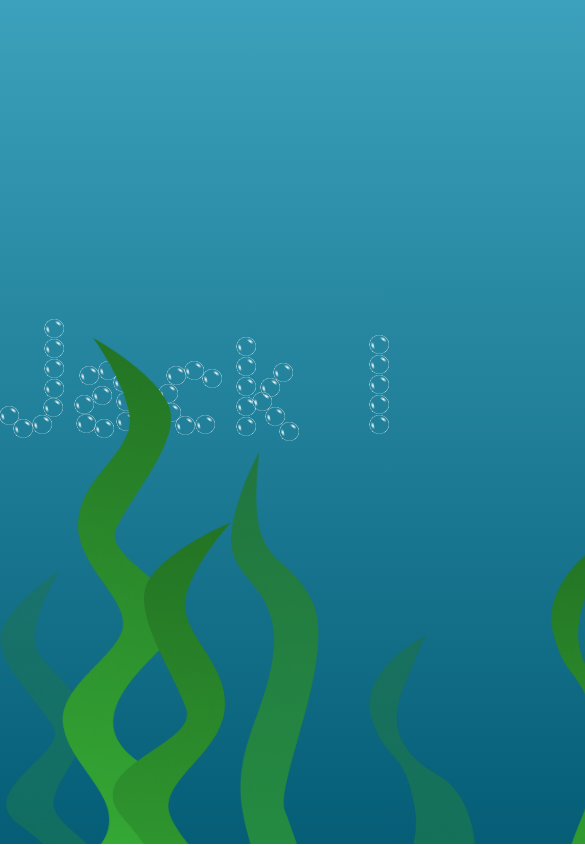
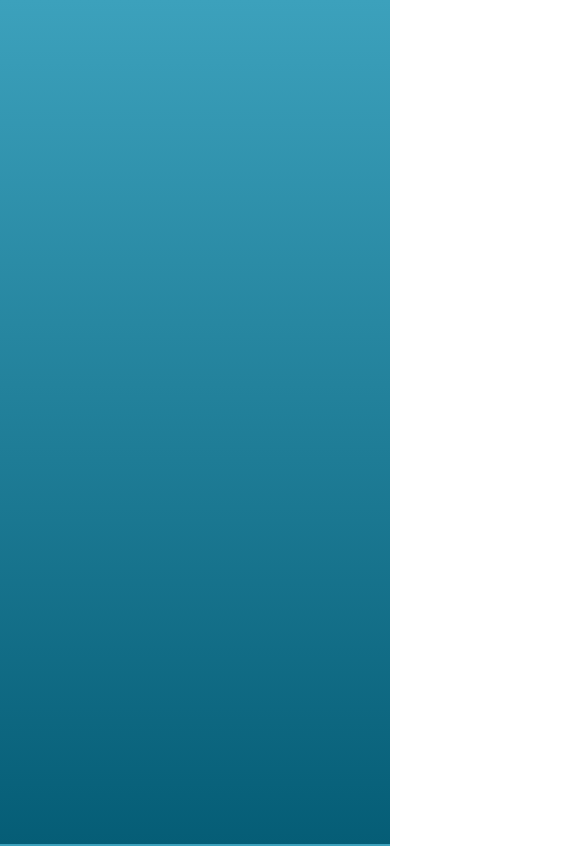
Before and after one commit to jackrifkin/jackrifkin.github.io, a React (Create React App) app: page / in a window 390 px wide. Shown: the top 846 px of the page, 585 px wide, since content can reach past the window. Built offline with nearby package versions, Linux system fonts and the light colour scheme.

Commit message:
made header responsive

```diff
--- a/src/App.tsx
+++ b/src/App.tsx
@@ -1,15 +1,17 @@
 import React from "react";
 import "./App.css";
 import BubbleHeader from "./components/BubbleHeader/BubbleHeader";
+import TitleBubble from "./components/BubbleContent/TitleBubble";
 
 function App() {
   return (
     <>
       <BubbleHeader />
-      <div className="seaweed">
+      {/* <TitleBubble title="Full Stack Software Engineer" /> */}
+      {/* <div className="seaweed">
         <img src="./seaweed_left.png" alt="seaweed_left" />
         <img src="./seaweed_right.png" alt="seaweed_right" />
-      </div>
+      </div> */}
     </>
   );
 }
--- /dev/null
+++ b/src/components/BubbleContent/TitleBubble.tsx
@@ -0,0 +1,15 @@
+import React from "react";
+
+interface TitleBubbleProps {
+  title: string;
+}
+
+const TitleBubble = ({ title }: TitleBubbleProps) => {
+  return (
+    <>
+      <h1>{title}</h1>
+    </>
+  );
+};
+
+export default TitleBubble;
--- a/src/components/BubbleHeader/BubbleHeader.css
+++ b/src/components/BubbleHeader/BubbleHeader.css
@@ -1,5 +1,5 @@
 .header_container {
-  position: relative;
+  position: absolute;
   display: flex;
   justify-content: center;
   align-items: center;
@@ -14,5 +14,4 @@
 
 .bubble {
   transform: translateY(200px);
-  transition: transform 2s ease-out;
 }
--- a/src/components/BubbleHeader/BubbleHeader.tsx
+++ b/src/components/BubbleHeader/BubbleHeader.tsx
@@ -1,110 +1,106 @@
-import React, { useEffect, useRef } from "react";
+import React, { useEffect, useRef, useState } from "react";
 import "./BubbleHeader.css";
+import NameSVG from "./NameSVG";
+
+const SM_SCREEN_WIDTH = 576;
+const MD_SCREEN_WIDTH = 768;
+const SM_BUBBLE_SIZE = 12;
+const REG_BUBBLE_SIZE = 20;
 
 const BubbleHeader = () => {
   const svgRef = useRef<SVGSVGElement>(null);
   const bubblesRef = useRef<HTMLDivElement>(null);
+  const [screenWidth, setScreenWidth] = useState(window.innerWidth);
+  const [finishedIntroAnimation, setFinishedIntroAnimation] =
+    useState<boolean>(false);
 
   useEffect(() => {
     if (svgRef.current && bubblesRef) {
       const paths = svgRef.current.querySelectorAll("path");
-      const interval = 20;
+      const bubbleSize =
+        screenWidth < SM_SCREEN_WIDTH ? SM_BUBBLE_SIZE : REG_BUBBLE_SIZE;
 
+      const listeners: (() => void)[] = [];
       paths.forEach((pathElement) => {
         const pathLength = pathElement.getTotalLength();
-        for (let i = 0; i < pathLength; i += interval) {
+        for (let i = 0; i < pathLength; i += bubbleSize) {
           const point = pathElement.getPointAtLength(i);
 
           const bubble = document.createElement("img");
-          bubble.src = "./bubble0.svg";
+          bubble.src =
+            screenWidth < SM_SCREEN_WIDTH
+              ? "./bubble_tiny.svg"
+              : "./bubble0.svg";
           bubble.className = "bubble";
           bubble.style.position = "absolute";
-          bubble.style.left = `${point.x - 10}px`;
-          bubble.style.top = `${point.y - 10}px`;
+          bubble.style.left = `${point.x - bubbleSize / 2}px`;
+          bubble.style.top = `${point.y - bubbleSize / 2}px`;
 
           const displacement = Math.floor(Math.random() * 51);
+          const timing = Math.floor(Math.random() * 11) / 10;
           bubble.style.transform = `translateY(${70 + displacement}vh)`;
+          bubble.style.transition = `transform ${1.3 + timing}s ease-out`;
 
           if (bubblesRef.current) {
             bubblesRef.current.appendChild(bubble);
-            setTimeout(() => {
-              bubble.style.transform = "translateY(0)";
-            }, 100);
+
+            listeners.push(() => {
+              const listener = () => {
+                bubble.style.transform = "translateY(0)";
+              };
+              window.addEventListener("load", listener);
+              return () => window.removeEventListener("load", listener);
+            });
+
+            listeners.push(() => {
+              const listener = () => {
+                bubble.style.animation = `bob ${
+                  bubbleSize === REG_BUBBLE_SIZE ? 1.5 : 1.7
+                }s infinite alternate ease-in-out`;
+                setFinishedIntroAnimation(true);
+              };
+              bubble.addEventListener("transitionend", listener);
+              return () =>
+                bubble.removeEventListener("transitionend", listener);
+            });
           }
         }
       });
+
       svgRef.current.innerHTML = "";
+
+      return () => {
+        listeners.forEach((removeListener) => removeListener());
+      };
     }
-  }, [svgRef, bubblesRef]);
+  }, [svgRef, bubblesRef, screenWidth, finishedIntroAnimation]);
+
+  useEffect(() => {
+    const handleResize = () => {
+      setScreenWidth(window.innerWidth);
+    };
+
+    window.addEventListener("resize", handleResize);
+    return () => window.removeEventListener("resize", handleResize);
+  }, [screenWidth]);
 
   return (
-    <div className="header_container">
-      <div className="bubbles_container" ref={bubblesRef}></div>
-      {/* ----- Custom SVG for name ----- */}
-      <svg
-        ref={svgRef}
-        width="776"
-        height="127"
-        viewBox="0 0 776 127"
-        fill="none"
-        xmlns="http://www.w3.org/2000/svg"
-      >
-        <path
-          d="M54.4999 6.5V75.5C54.4999 81 50 108.625 27.5 107.5C5.00001 106.375 6.33333 77.3333 6 77M86.4997 55.5C91.4997 52.3333 109.606 42.5084 120 55.5C124.553 61.1914 125.552 69.4559 126 77.5C125.766 82.4459 126 100.099 126 104M114.5 83.5L103 74C94.5 74 81.5 82.7 81.5 89.5C81.5 98 88.2041 106.588 95.5 107.5C102.34 108.355 113.5 107.5 114.5 97"
-          stroke="none"
-          stroke-width="12"
-          stroke-linecap="round"
+    <>
+      <div className="header_container">
+        <div className="bubbles_container" ref={bubblesRef}></div>
+        {/* ----- Custom SVG for name ----- */}
+        <NameSVG
+          size={
+            screenWidth < SM_SCREEN_WIDTH
+              ? "sm"
+              : screenWidth < MD_SCREEN_WIDTH
+              ? "md"
+              : "lg"
+          }
+          svgRef={svgRef}
         />
-        <path
-          d="M212.053 57.286C189.014 37.8321 163.106 52.6289 168.023 81.9161C173.156 112.488 200.276 107.935 218.51 95.7476"
-          stroke="none"
-          stroke-width="14"
-          stroke-linecap="round"
-        />
-        <path
-          d="M245.5 24.5V104.5M296.5 36L259 77.5L295 116"
-          stroke="none"
-          stroke-width="14"
-          stroke-linecap="round"
-        />
-        <path
-          d="M591 24V104M642 35.5L604.5 77L640.5 115.5"
-          stroke="none"
-          stroke-width="14"
-          stroke-linecap="round"
-        />
-        <path
-          d="M379 103V27.5V19.5M390 66.5H416C441.5 59.5 440 32 416 25.5H390M423 80.5L438.5 113"
-          stroke="none"
-          stroke-width="14"
-          stroke-linecap="round"
-        />
-        <path
-          d="M479.5 62V115.5M479 14.5L479.5 35.5"
-          stroke="none"
-          stroke-width="14"
-          stroke-linecap="round"
-        />
-        <path
-          d="M669.5 61V116M669 15L669.5 36"
-          stroke="none"
-          stroke-width="14"
-          stroke-linecap="round"
-        />
-        <path
-          d="M716 47.3542V110.354M768.5 119.354C768.5 105.854 768.855 66.3539 765.5 59.8539C757.5 44.3539 734.5 47.8539 730.5 59.8539"
-          stroke="none"
-          stroke-width="14"
-          stroke-linecap="round"
-        />
-        <path
-          d="M531.5 106.061V41.061C532.167 36.2276 527.5 -7.5 573 13M541 55.061L559.5 55.061M522 55.061L505.5 55.061"
-          stroke="none"
-          stroke-width="14"
-          stroke-linecap="round"
-        />
-      </svg>
-    </div>
+      </div>
+    </>
   );
 };
 
--- /dev/null
+++ b/src/components/BubbleHeader/NameSVG.tsx
@@ -0,0 +1,204 @@
+import React from "react";
+
+interface NameSVGProps {
+  size?: "sm" | "md" | "lg";
+  svgRef: React.RefObject<SVGSVGElement>;
+}
+
+const NameSVG = ({ size = "lg", svgRef }: NameSVGProps) => {
+  return size === "lg" ? (
+    <svg
+      ref={svgRef}
+      width="776"
+      height="127"
+      viewBox="0 0 776 127"
+      fill="none"
+      xmlns="http://www.w3.org/2000/svg"
+    >
+      <path
+        d="M54.4999 6.5V75.5C54.4999 81 50 108.625 27.5 107.5C5.00001 106.375 6.33333 77.3333 6 77M86.4997 55.5C91.4997 52.3333 109.606 42.5084 120 55.5C124.553 61.1914 125.552 69.4559 126 77.5C125.766 82.4459 126 100.099 126 104M114.5 83.5L103 74C94.5 74 81.5 82.7 81.5 89.5C81.5 98 88.2041 106.588 95.5 107.5C102.34 108.355 113.5 107.5 114.5 97"
+        stroke="none"
+        strokeWidth="12"
+        strokeLinecap="round"
+      />
+      <path
+        d="M212.053 57.286C189.014 37.8321 163.106 52.6289 168.023 81.9161C173.156 112.488 200.276 107.935 218.51 95.7476"
+        stroke="none"
+        strokeWidth="14"
+        strokeLinecap="round"
+      />
+      <path
+        d="M245.5 24.5V104.5M296.5 36L259 77.5L295 116"
+        stroke="none"
+        strokeWidth="14"
+        strokeLinecap="round"
+      />
+      <path
+        d="M591 24V104M642 35.5L604.5 77L640.5 115.5"
+        stroke="none"
+        strokeWidth="14"
+        strokeLinecap="round"
+      />
+      <path
+        d="M379 103V27.5V19.5M390 66.5H416C441.5 59.5 440 32 416 25.5H390M423 80.5L438.5 113"
+        stroke="none"
+        strokeWidth="14"
+        strokeLinecap="round"
+      />
+      <path
+        d="M479.5 62V115.5M479 14.5L479.5 35.5"
+        stroke="none"
+        strokeWidth="14"
+        strokeLinecap="round"
+      />
+      <path
+        d="M669.5 61V116M669 15L669.5 36"
+        stroke="none"
+        strokeWidth="14"
+        strokeLinecap="round"
+      />
+      <path
+        d="M716 47.3542V110.354M768.5 119.354C768.5 105.854 768.855 66.3539 765.5 59.8539C757.5 44.3539 734.5 47.8539 730.5 59.8539"
+        stroke="none"
+        strokeWidth="14"
+        strokeLinecap="round"
+      />
+      <path
+        d="M531.5 106.061V41.061C532.167 36.2276 527.5 -7.5 573 13M541 55.061L559.5 55.061M522 55.061L505.5 55.061"
+        stroke="none"
+        strokeWidth="14"
+        strokeLinecap="round"
+      />
+    </svg>
+  ) : size === "md" ? (
+    <svg
+      ref={svgRef}
+      width="404"
+      height="266"
+      viewBox="0 0 404 266"
+      fill="none"
+      xmlns="http://www.w3.org/2000/svg"
+    >
+      <path
+        d="M101.5 6V75C101.5 80.5 97 108.125 74.5 107C52 105.875 53.3333 76.8333 53 76.5M133.5 55C138.5 51.8333 156.606 42.0084 167 55C171.553 60.6914 172.552 68.9559 173 77C172.766 81.9459 173 99.5988 173 103.5M161.5 83L150 73.5C141.5 73.5 128.5 82.2 128.5 89C128.5 97.5 135.204 106.088 142.5 107C149.34 107.855 160.5 107 161.5 96.5"
+        stroke="none"
+        strokeWidth="12"
+        strokeLinecap="round"
+      />
+      <path
+        d="M259.053 56.786C236.014 37.3321 210.106 52.1289 215.023 81.4161C220.156 111.988 247.276 107.435 265.51 95.2476"
+        stroke="none"
+        strokeWidth="14"
+        strokeLinecap="round"
+      />
+      <path
+        d="M292.5 24V104M343.5 35.5L306 77L342 115.5"
+        stroke="none"
+        strokeWidth="14"
+        strokeLinecap="round"
+      />
+      <path
+        d="M219 162.937V242.937M270 174.437L232.5 215.937L268.5 254.437"
+        stroke="none"
+        strokeWidth="14"
+        strokeLinecap="round"
+      />
+      <path
+        d="M7 241.937V166.437V158.437M18 205.437H44C69.5 198.437 68 170.937 44 164.437H18M51 219.437L66.5 251.937"
+        stroke="none"
+        strokeWidth="14"
+        strokeLinecap="round"
+      />
+      <path
+        d="M107.5 200.937V254.437M107 153.437L107.5 174.437"
+        stroke="none"
+        strokeWidth="14"
+        strokeLinecap="round"
+      />
+      <path
+        d="M297.5 199.937V254.937M297 153.937L297.5 174.937"
+        stroke="none"
+        strokeWidth="14"
+        strokeLinecap="round"
+      />
+      <path
+        d="M344 186.291V249.291M396.5 258.291C396.5 244.791 396.855 205.291 393.5 198.791C385.5 183.291 362.5 186.791 358.5 198.791"
+        stroke="none"
+        strokeWidth="14"
+        strokeLinecap="round"
+      />
+      <path
+        d="M159.5 244.998V179.998C160.167 175.165 155.5 131.437 201 151.937M169 193.998L187.5 193.998M150 193.998L133.5 193.998"
+        stroke="none"
+        strokeWidth="14"
+        strokeLinecap="round"
+      />
+    </svg>
+  ) : (
+    <svg
+      ref={svgRef}
+      width="280"
+      height="185"
+      viewBox="0 0 280 185"
+      fill="none"
+      xmlns="http://www.w3.org/2000/svg"
+    >
+      <path
+        d="M71.4256 6V53.0409C71.4256 56.7906 68.3578 75.624 53.0183 74.857C37.6789 74.0901 38.5879 54.2908 38.3607 54.0636M93.2416 39.4059C96.6503 37.247 108.995 30.5489 116.08 39.4059C119.184 43.286 119.866 48.9203 120.171 54.4044C120.011 57.7763 120.171 75.3403 120.171 78M112.331 58.495L104.491 52.0183C98.6958 52.0183 89.833 57.9496 89.833 62.5855C89.833 68.3804 94.4035 74.2353 99.3775 74.857C104.041 75.4399 111.649 74.857 112.331 67.6986"
+        stroke="none"
+        strokeWidth="12"
+        strokeLinecap="round"
+      />
+      <path
+        d="M178.838 40.6235C163.131 27.3608 145.468 37.4485 148.82 57.4152C152.32 78.2578 170.809 75.1536 183.24 66.8449"
+        stroke="none"
+        strokeWidth="14"
+        strokeLinecap="round"
+      />
+      <path
+        d="M201.64 18.2716V80.652M236.41 26.1118L210.844 54.4045L235.387 80.652"
+        stroke="none"
+        strokeWidth="14"
+        strokeLinecap="round"
+      />
+      <path
+        d="M151.532 112.992V175.373M186.301 120.832L160.735 149.125L185.278 175.373"
+        stroke="none"
+        strokeWidth="14"
+        strokeLinecap="round"
+      />
+      <path
+        d="M7 166.851V115.378V109.924M14.4993 141.967H32.2249C49.6096 137.194 48.5869 118.446 32.2249 114.015H14.4993M32.2249 147.5L47.5643 173.668"
+        stroke="none"
+        strokeWidth="14"
+        strokeLinecap="round"
+      />
+      <path
+        d="M75.5162 138.899V175.373M75.1753 106.516L75.5162 120.832"
+        stroke="none"
+        strokeWidth="14"
+        strokeLinecap="round"
+      />
+      <path
+        d="M205.049 138.217V175.713M204.708 106.856L205.049 121.173"
+        stroke="none"
+        strokeWidth="14"
+        strokeLinecap="round"
+      />
+      <path
+        d="M236.751 128.914V171.864M272.543 178C272.543 168.796 272.785 141.867 270.497 137.436C265.043 126.869 249.363 129.255 246.636 137.436"
+        stroke="none"
+        strokeWidth="14"
+        strokeLinecap="round"
+      />
+      <path
+        d="M110.967 168.938V124.624C111.422 121.328 108.24 91.517 139.26 105.493M117.444 134.168L130.056 134.168M104.491 134.168L93.2417 134.168"
+        stroke="none"
+        strokeWidth="14"
+        strokeLinecap="round"
+      />
+    </svg>
+  );
+};
+
+export default NameSVG;
```
Also changed, not shown: src/App.css (+12 -0 lines), public/bubble_tiny.svg (added).
